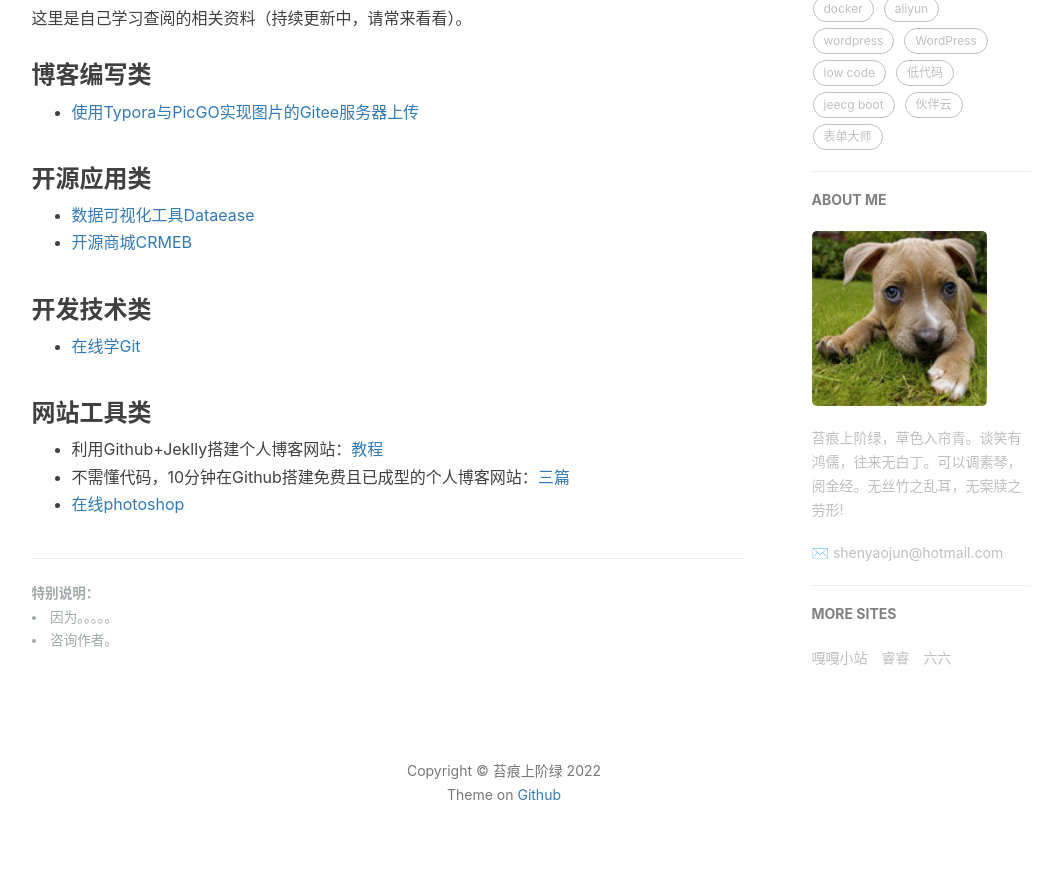
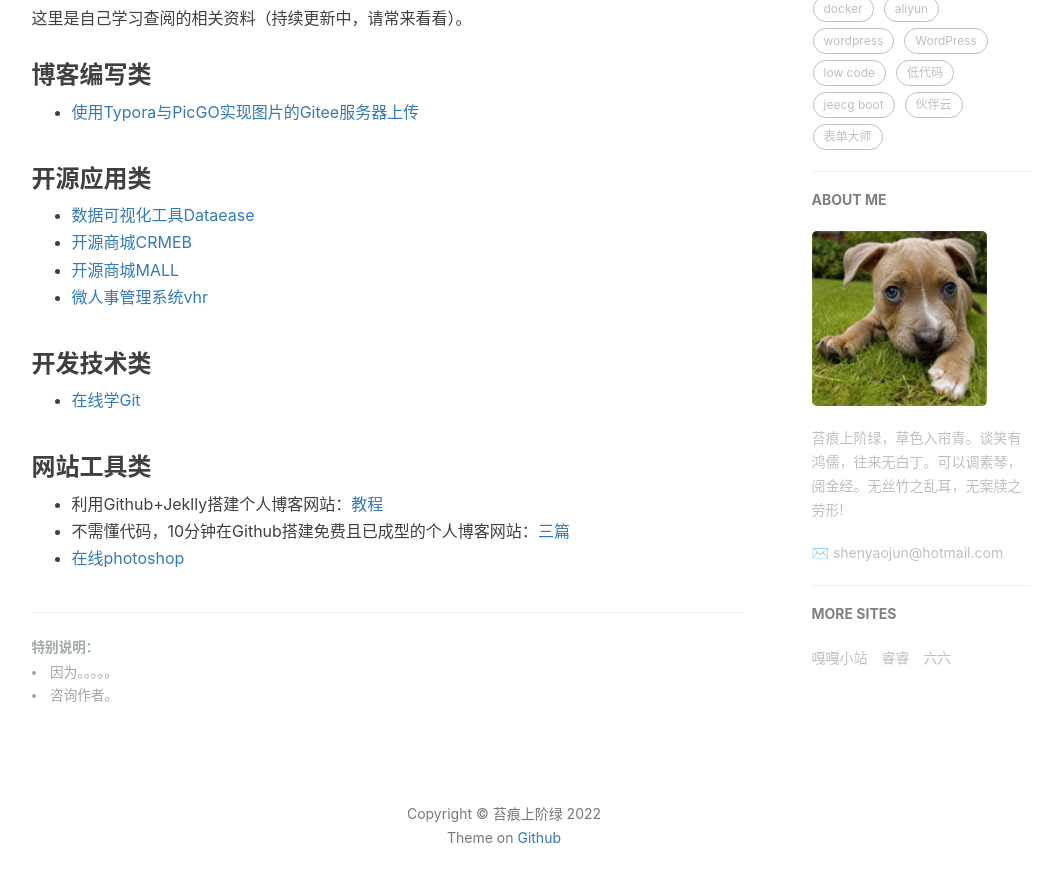
Before and after one commit to shenyaojun/shenyaojun.github.io, a Jekyll site: the page built from 1-resources.html, in a window 1280 px wide and 900 px high, scrolled down 549 px. Shown: the top 882 px of the window, without its empty margins (136-1198 px from the left). Built offline with Jekyll 4.4.1, drawn with Linux system fonts in a browser that asks for light colours; nearby versions of some CDN libraries; comment, search, counter and statistics services are not loaded.

Commit message:
add new resource

```diff
--- a/1-resources.html
+++ b/1-resources.html
@@ -34,6 +34,8 @@ header-img: "img/post-bg-rwd.jpg"
 <ul>
 <li><a href="https://mp.weixin.qq.com/s/RxexoojM4Egnzz4O2cmw3Q">数据可视化工具Dataease</a></li>
 <li><a href="https://gitee.com/ZhongBangKeJi">开源商城CRMEB</a></li>
+<li><a href="https://gitee.com/macrozheng/mall">开源商城MALL</a></li>
+<li><a href="https://github.com/lenve/vhr">微人事管理系统vhr</a></li>
 </ul>
 
 <h3 id="toc_2">开发技术类</h3>
```
